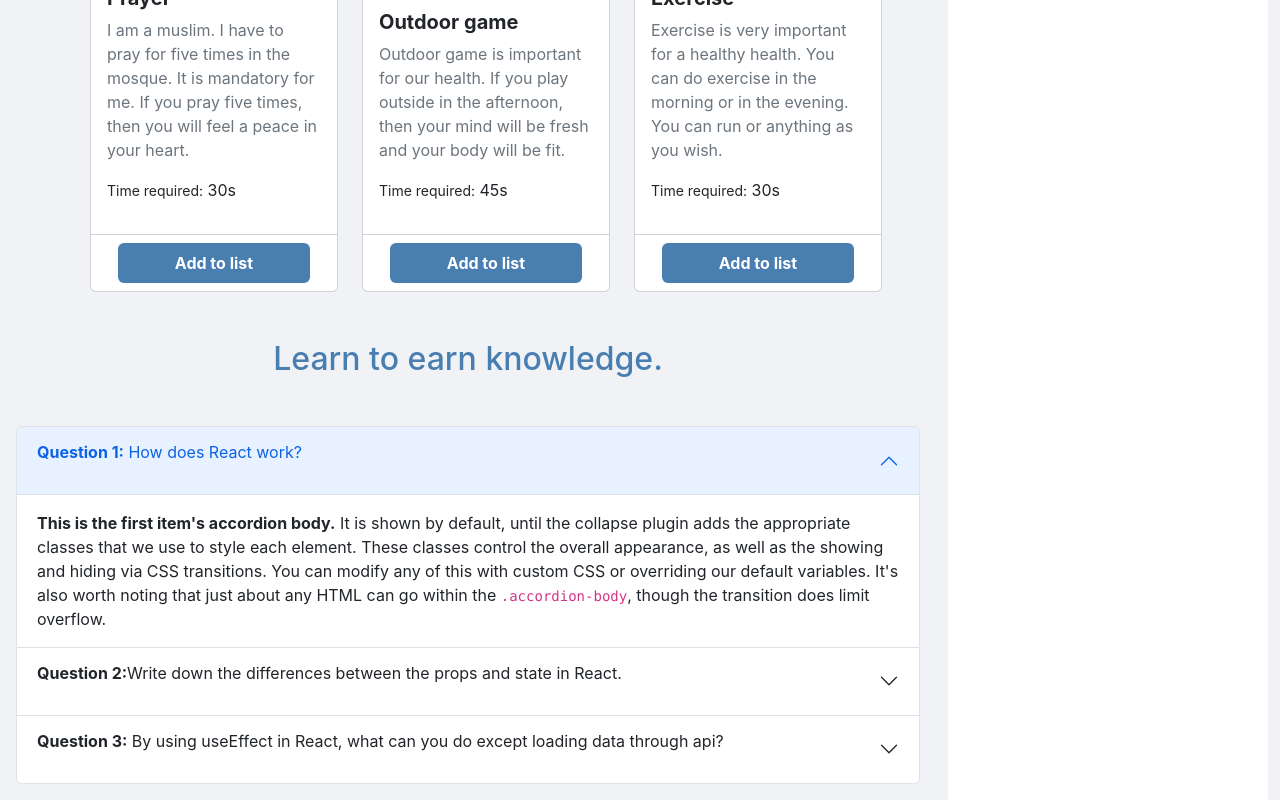
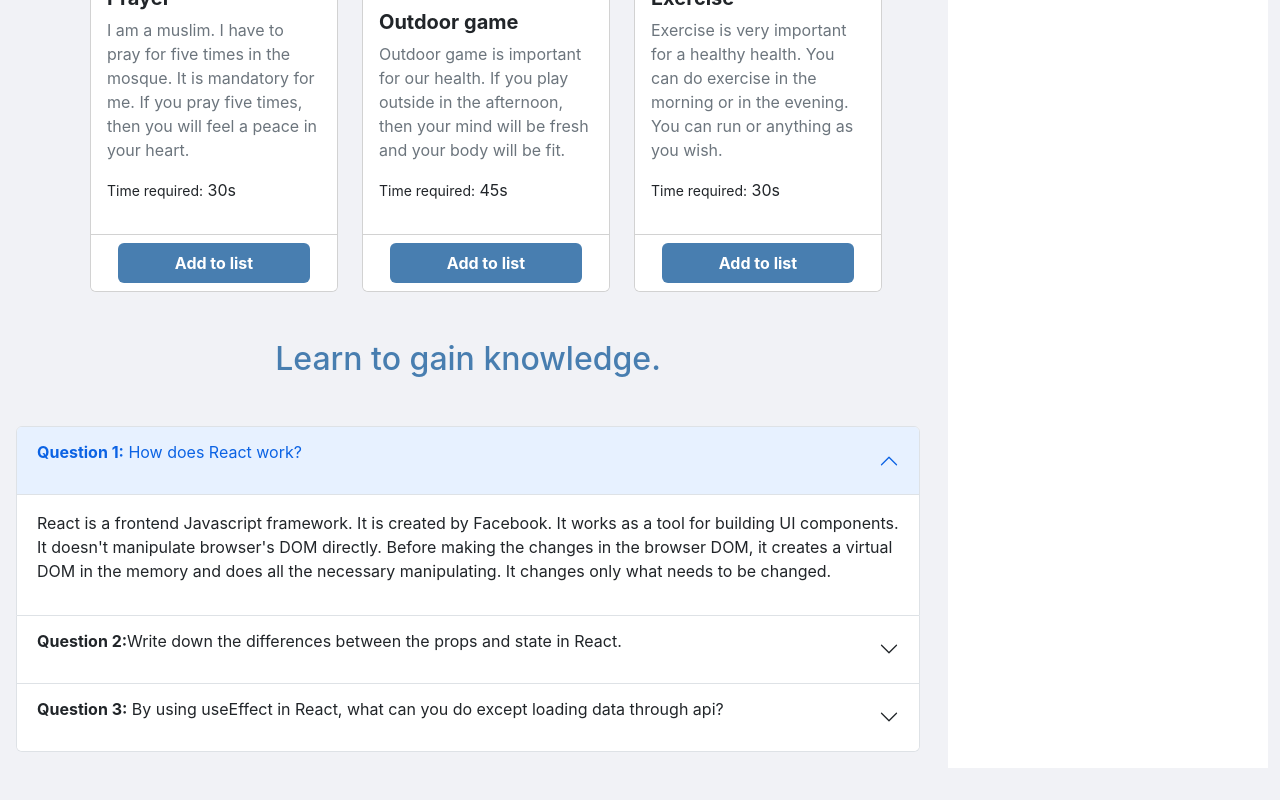
Before and after one commit to Abdur-Rahman-Apu/Daily-routine, a React (Create React App) app: page / in a window 1280 px wide. Shown: the part 912-1712 px from the top of the page. After the commit the page ends 1680 px from the top, so only its background shows below. Built offline with nearby package versions, Linux system fonts and the light colour scheme.

Commit message:
Answer of the first question is added

```diff
--- a/src/Components/Questions/Questions.js
+++ b/src/Components/Questions/Questions.js
@@ -5,7 +5,7 @@ const Questions = () => {
     return (
         <div>
             <div className="title text-center my-5">
-                <h2 className='question-part-title'>Learn to earn knowledge.</h2>
+                <h2 className='question-part-title'>Learn to gain knowledge.</h2>
             </div>
 
             <div className='m-3'>
@@ -18,7 +18,7 @@ const Questions = () => {
                         </h2>
                         <div id="collapseOne" className="accordion-collapse collapse show" data-bs-parent="#accordionExample">
                             <div className="accordion-body">
-                                <strong>This is the first item's accordion body.</strong> It is shown by default, until the collapse plugin adds the appropriate classes that we use to style each element. These classes control the overall appearance, as well as the showing and hiding via CSS transitions. You can modify any of this with custom CSS or overriding our default variables. It's also worth noting that just about any HTML can go within the <code>.accordion-body</code>, though the transition does limit overflow.
+                                <p>React is a frontend Javascript framework. It is created by Facebook. It works as a tool for building UI components. It doesn't manipulate browser's DOM directly. Before making the changes in the browser DOM, it creates a virtual DOM in the memory and does all the necessary manipulating. It changes only what needs to be changed.</p>
                             </div>
                         </div>
                     </div >
```
